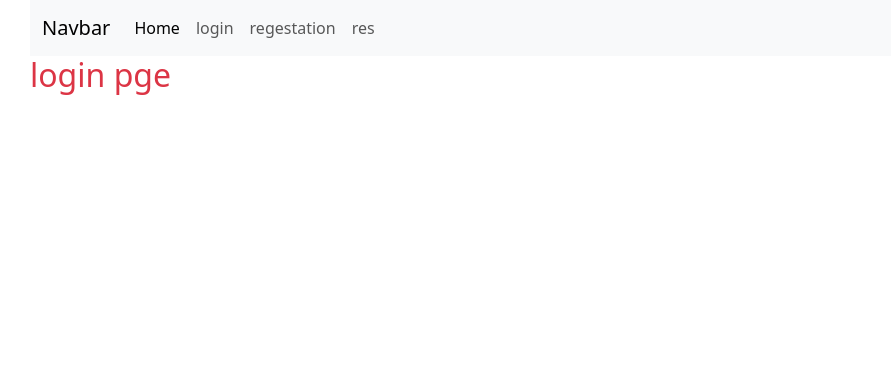
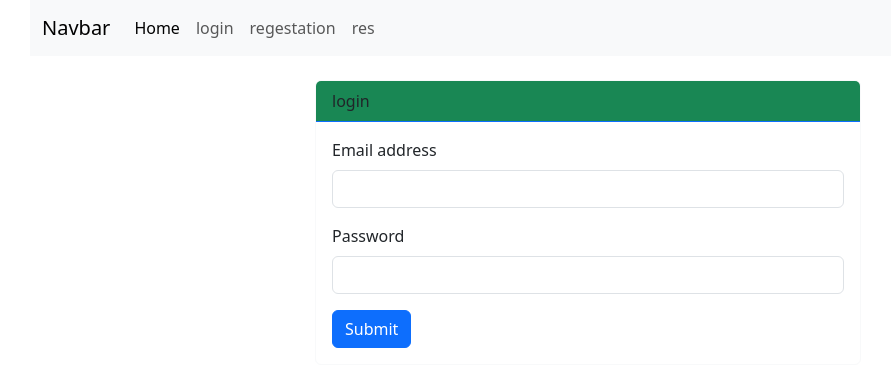
Before and after one commit to Mehejabul/portfolio-php, a PHP site: page /login.php in a window 1280 px wide. Shown: the top 387 px of the page, without its empty margins (52-943 px from the left). Run offline with PHP 8.4, Linux system fonts and the light colour scheme.

Commit message:
login form dynamic with raw php

```diff
--- a/edit_user.php
+++ b/edit_user.php
@@ -19,6 +19,9 @@
 
                     <input type="hidden" class="form-control" name="id" placeholder="Please enter Full name"
                         value="<?=$assoc['id']?>">
+
+                    <input type="hidden" class="form-control" name="name_old" placeholder="Please enter Full name"
+                        value="<?=$assoc['name']?>">
                     <div class="mb-3">
                         <label class="form-label">Name</label>
                         <input type="text" class="form-control" name="name" placeholder="Please enter Full name"
--- a/login.php
+++ b/login.php
@@ -1,10 +1,43 @@
-
 <?php
+session_start();
    require_once 'includes/header.php';
    require_once 'includes/navbr.php';
 ?>
 
-   <h2 class="text-danger">login pge</h2>
+<div class="row mt-4">
+   <div class="col-lg-6 m-auto">
+      <div class="card border-light mb-3">
+         <div class="card-header bg-success border-primary">login</div>
+         <div class="card-body">
+
+            <form method="POST" action ="login_post.php">
+            <div class="mb-3">
+                  <label for="exampleInputEmail1" class="form-label">Email address</label>
+                  <input type="email" class="form-control" name= "email">
+
+                       <?php
+                if(isset($_SESSION['email_password_error'])){
+                ?>
+               <small class=text-danger>
+                <?php
+                    echo $_SESSION['email_password_error'];
+                    unset($_SESSION['email_password_error']);
+                ?>
+                <?php } ?>
+               </small>
+            </div>
+
+               <div class="mb-3">
+                  <label for="exampleInputPassword1" class="form-label">Password</label>
+                  <input type="password" class="form-control" name="password">
+               </div>
+
+               <button type="submit" class="btn btn-primary">Submit</button>
+            </form>
+         </div>
+      </div>
+   </div>
+</div>
 
 <?php
    require_once 'includes/footer.php';
--- a/regestation_update.php
+++ b/regestation_update.php
@@ -1,12 +1,15 @@
 <?php
+       session_start();
         require_once 'includes/db.php';
         $id = $_POST['id'];
         $name = $_POST['name'];
+        $old_name = $_POST['name_old'];
         $email = $_POST['email'];
         $gender = $_POST['gender'];
 
      $update_query = "UPDATE users SET name ='$name', email = '$email', gender ='$gender' WHERE id = $id ";
           mysqli_query($db_connect,$update_query);
-          header('location: user_list.php');
+           $_SESSION['success_message'] = "$old_name edited succesffuly to $name";
+         header('location: user_list.php');
 
 ?>
```
Also changed, not shown: includes/db.php (+7 -7 lines), login_post.php (added, +20 -0 lines), user_list.php (+10 -0 lines).
